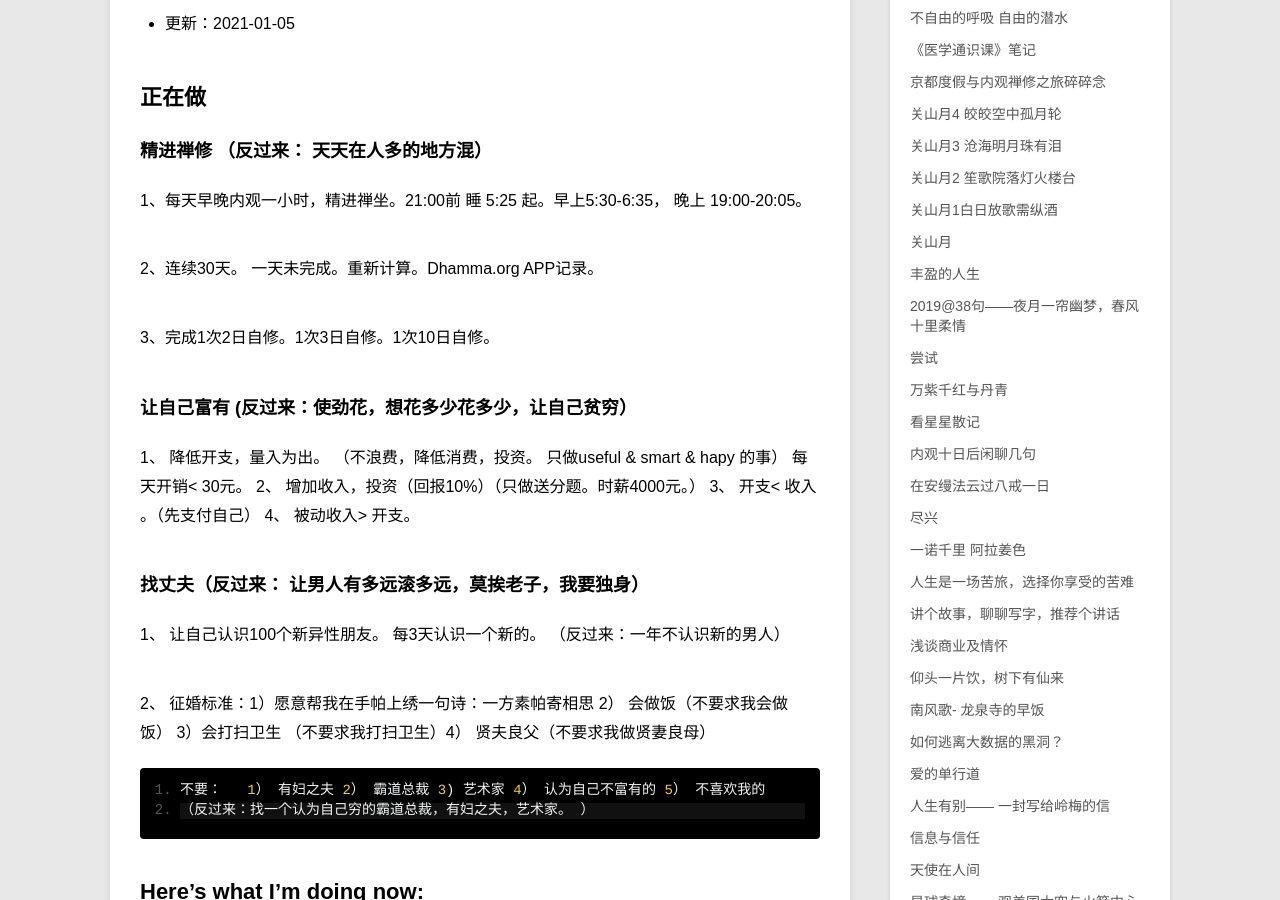
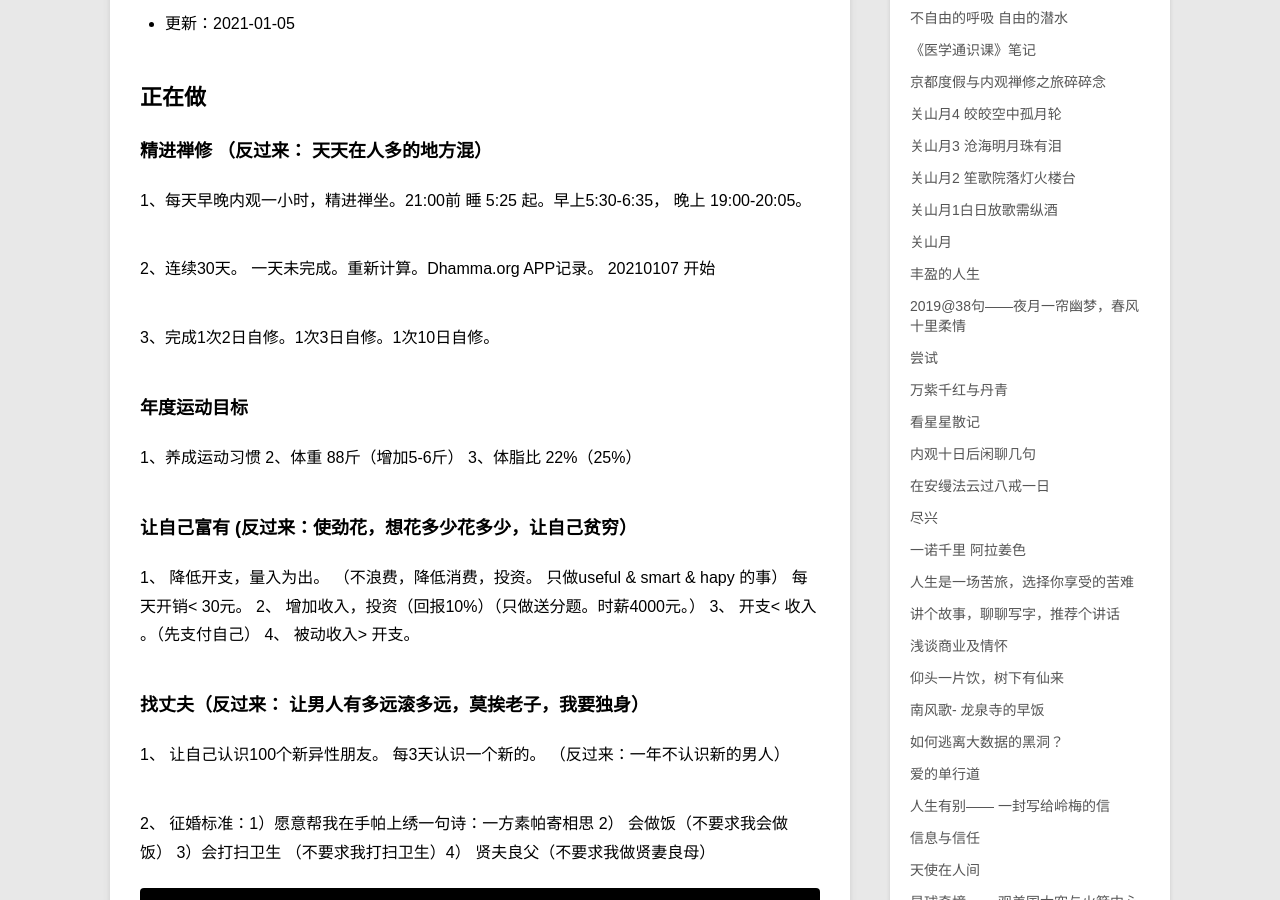
Before and after one commit to violettianjie/violettianjie.github.io, a Jekyll site: the page built from _posts/blog/2017-09-03-now.md, in a window 1280 px wide and 900 px high, scrolled down 363 px. Built offline with Jekyll 4.4.1, drawn with Linux system fonts in a browser that asks for light colours; comment, search, counter and statistics services are not loaded.

Commit message:
Update 2017-09-03-now.md

```diff
--- a/_posts/blog/2017-09-03-now.md
+++ b/_posts/blog/2017-09-03-now.md
@@ -17,9 +17,15 @@ category: blog
 
 1、每天早晚内观一小时，精进禅坐。21:00前 睡 5:25 起。早上5:30-6:35， 晚上 19:00-20:05。
 
-2、连续30天。 一天未完成。重新计算。Dhamma.org APP记录。
+2、连续30天。 一天未完成。重新计算。Dhamma.org APP记录。 20210107 开始
 
 3、完成1次2日自修。1次3日自修。1次10日自修。
+
+### 年度运动目标
+
+1、养成运动习惯
+2、体重 88斤（增加5-6斤）
+3、体脂比 22%（25%）
 
 ### 让自己富有 (反过来：使劲花，想花多少花多少，让自己贫穷）
 
```
